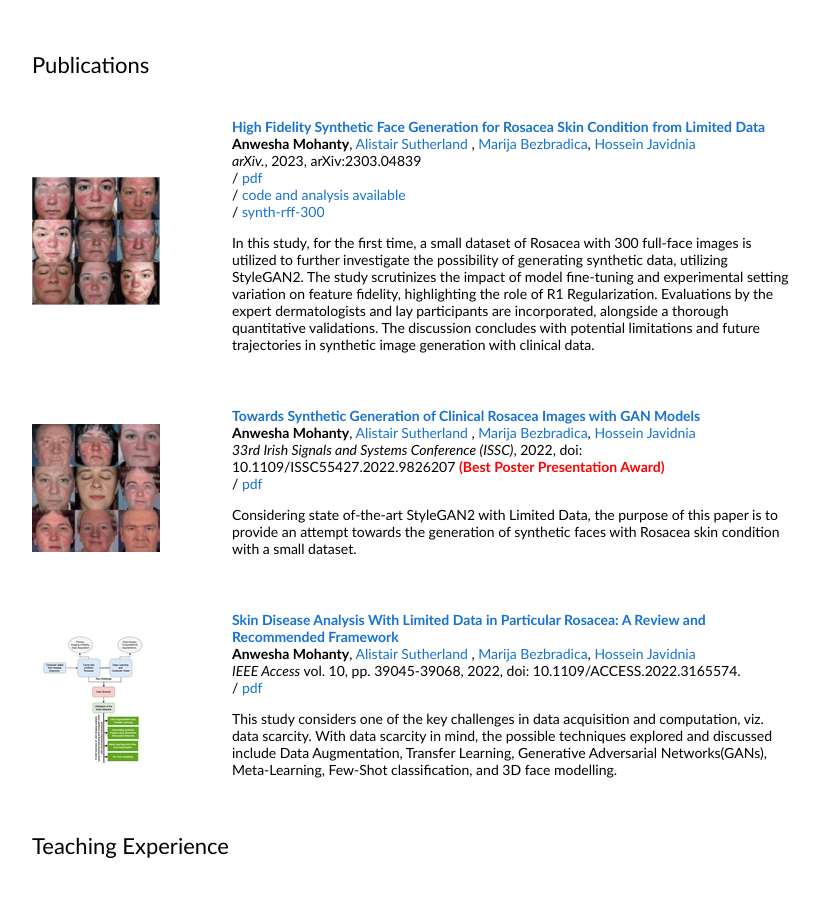
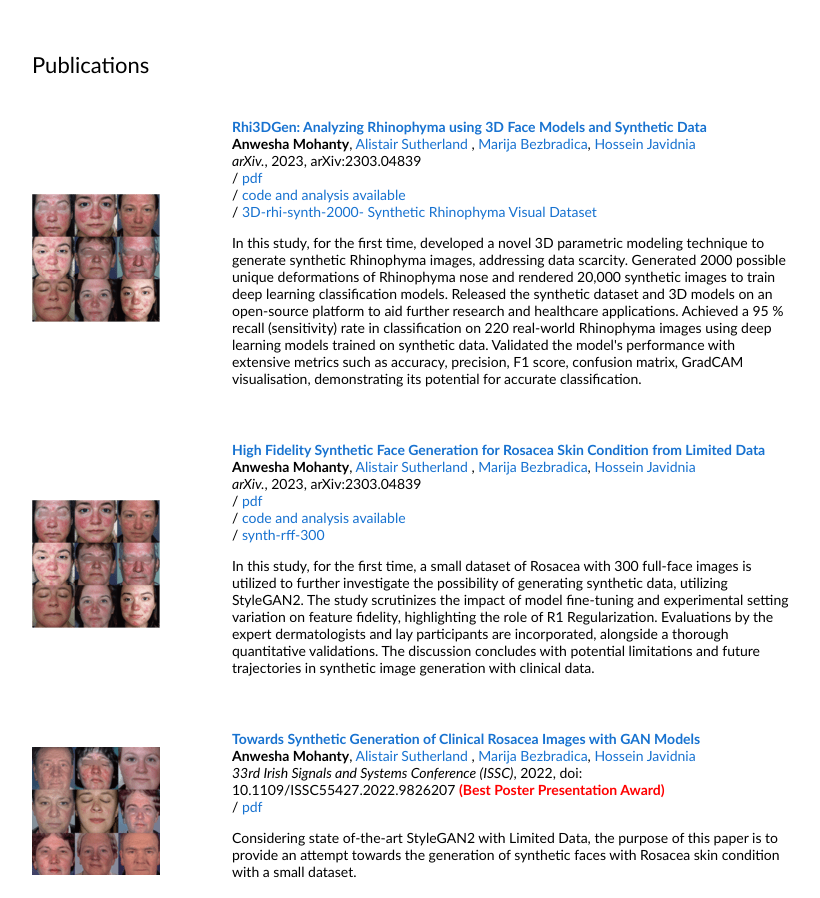
Before and after one commit to thinkercache/thinkercache.github.io, a plain HTML site: page index.html in a window 1280 px wide. Shown: the part 922-1820 px from the top of the page, without its empty margins (228-1048 px from the left). Drawn offline with Linux system fonts and the light colour scheme.

Commit message:
Update index.html

```diff
--- a/index.html
+++ b/index.html
@@ -127,6 +127,38 @@ function toggle_vis(id) {
         </tbody></table>
 
         <table style="width:100%;border:0px;border-spacing:0px;border-collapse:separate;margin-right:auto;margin-left:auto;"><tbody>
+
+		<tr>
+            <td style="padding:20px;width:25%;vertical-align:middle">
+              <img src="images/roslimited.png" alt="Boundary_png" style="border-style: none">
+            </td>
+            <td style="padding:20px;width:75%;vertical-align:middle">
+              <a href="https://arxiv.org/abs/2303.04839">
+              <papertitle> Rhi3DGen: Analyzing Rhinophyma using 3D Face Models and Synthetic Data</papertitle>
+              </a>
+              <br>
+              <strong>Anwesha Mohanty</strong>,
+              <a>Alistair Sutherland </a>,
+              <a>Marija Bezbradica</a>,
+              <a>Hossein Javidnia</a>
+              <br>
+              <em> arXiv.</em>, 2023, arXiv:2303.04839
+              <br>
+              /
+              <a href="https://doi.org/10.1016/j.ibmed.2023.100124">pdf</a>
+		<br>
+		/
+              <a href="https://github.com/thinkercache/Rhi-3D-Gen">code and analysis available</a>
+		<br>
+		/
+              <a https://zenodo.org/records/8228258">3D-rhi-synth-2000- Synthetic Rhinophyma Visual Dataset</a>
+              <p></p>
+              <p> In this study, for the first time, developed a novel 3D parametric modeling technique to generate synthetic Rhinophyma images, addressing data scarcity. Generated 2000 possible unique deformations of Rhinophyma nose and rendered 20,000 synthetic images to train deep learning classification models. Released the synthetic dataset and 3D models on an open-source platform to aid further research and healthcare applications. Achieved a 95 % recall (sensitivity) rate in classification on 220 real-world Rhinophyma images using deep learning models trained on synthetic data. Validated the model's performance with extensive metrics such as accuracy, precision, F1 score, confusion matrix, GradCAM visualisation, demonstrating its potential for accurate classification. </p>
+            </td>
+          </tr>
+
+
+
 		<tr>
             <td style="padding:20px;width:25%;vertical-align:middle">
               <img src="images/roslimited.png" alt="Boundary_png" style="border-style: none">
```
